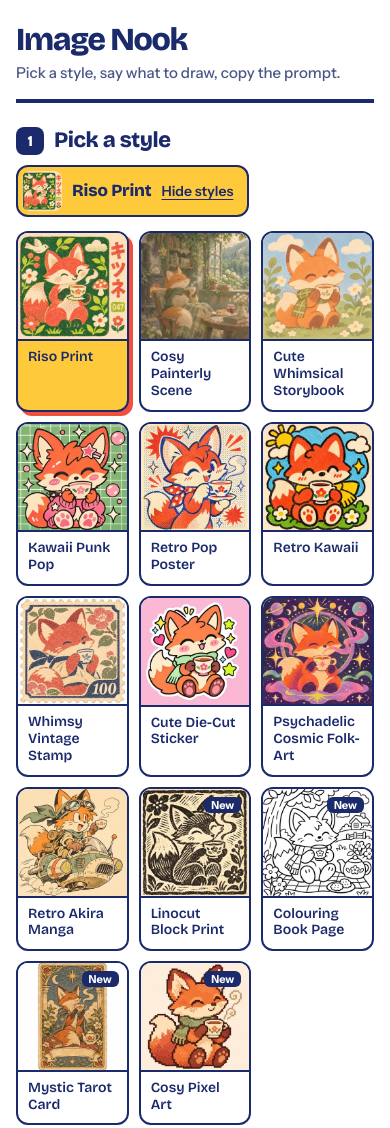
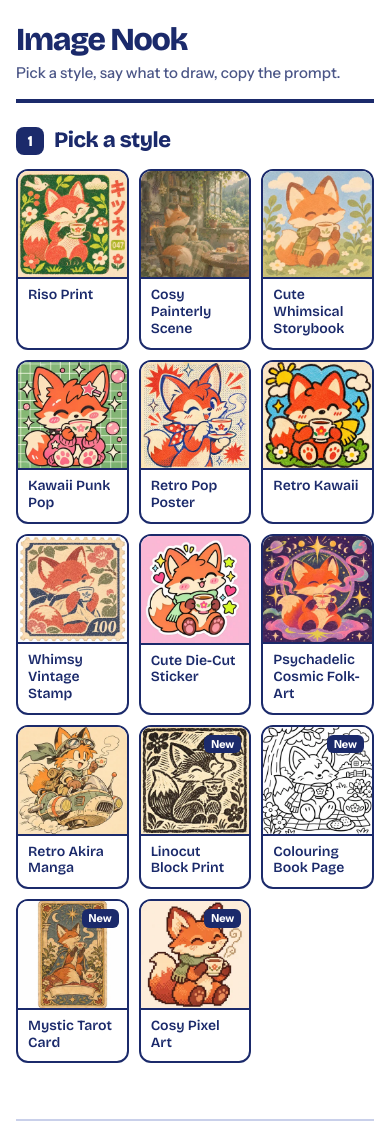
Before and after one commit to matteboye/image-nook, a browser extension: page index.html in a window 390 px wide. Shown: the top 1128 px of the page. Drawn offline with nearby package versions, Linux system fonts and the light colour scheme.

Commit message:
Image Nook v2.4.0: splash page of all styles
The site now opens on a splash page showing every style's thumbnail.
Picking one opens that style on its own screen (example, what to draw,
prompt) with an All styles button; the browser's Back button returns to
the splash and each style has its own bookmarkable address.

Co-Authored-By: Claude Fable 5.2 <noreply@anthropic.com>
Claude-Session: https://claude.ai/code/session_01ViT5tbLsBE6HHaVVyai9Td

```diff
--- a/app.js
+++ b/app.js
@@ -12,7 +12,7 @@
 
 'use strict';
 
-const VERSION = '2.3.0';
+const VERSION = '2.4.0';
 const AUTO_TEXT = 'chosen to suit the subject';
 const NO_SUBJECT = '[YOUR SUBJECT]';
 const ASPECTS = ['1:1', '4:5', '3:4', '2:3', '9:16', '4:3', '3:2', '16:9'];
@@ -611,11 +611,7 @@ function renderCards() {
     const banner = el('img', { class: 'card-img', src: `images/thumbs/${st.key}.webp`, alt: '', loading: 'lazy', width: 320, height: 320 });
     // No example picture yet for this style: fall back to its colour stripes
     banner.addEventListener('error', () => banner.replaceWith(swatchBanner(st.swatch)));
-    const card = el('button', {
-      type: 'button', class: 'card' + (st.key === state.style ? ' active' : ''), 'data-style': st.key,
-      'aria-pressed': st.key === state.style ? 'true' : 'false',
-      onclick: () => pickStyle(st.key, true)
-    }, [
+    const card = el('a', { class: 'card', href: '#' + st.key, 'data-style': st.key }, [
       el('span', { class: 'card-banner' }, [banner]),
       el('span', { class: 'card-body' }, [
         el('span', { class: 'card-name', text: st.label }),
@@ -654,7 +650,7 @@ function applyRecipe(r) {
   Object.assign(state.customs, r.customs || {});
   state.aspect = r.aspect || null;
   state.aspectCustom = r.aspectCustom || '';
-  pickStyle(r.style, true);
+  openStyle(r.style);
 }
 
 function saveRecipe() {
@@ -808,10 +804,6 @@ function renderStylePanel() {
   const traits = st.meta.map(m => (/^(Ghibli|Toriyama|Y2K|Japan)/.test(m) ? m : lowerFirst(m))).join(', ');
   $('meta').textContent = traits.charAt(0).toUpperCase() + traits.slice(1) + '.';
   $('previewName').textContent = st.label;
-  $('toggleName').textContent = st.label;
-  const thumb = el('img', { src: `images/thumbs/${st.key}.webp`, alt: '', width: 40, height: 40 });
-  thumb.addEventListener('error', () => thumb.replaceWith(swatchBanner(st.swatch)));
-  $('toggleThumb').replaceChildren(thumb);
   const big = $('previewImg');
   $('previewBtn').hidden = false; $('previewHint').hidden = false;
   big.onerror = () => { $('previewBtn').hidden = true; $('previewHint').hidden = true; };
@@ -832,28 +824,36 @@ function renderStylePanel() {
   renderTweaks();
 }
 
-// The style cards fold away once a style is picked, so the input sits near the top
-function setPicker(open) {
-  $('stylePicker').hidden = !open;
-  $('styleToggle').setAttribute('aria-expanded', open ? 'true' : 'false');
-  $('toggleAction').textContent = open ? 'Hide styles' : 'Change style';
+// Two screens: the splash with every style, and one style's form.
+// The address keeps track (.../#riso), so the browser's Back button returns
+// to the splash and a single style can be bookmarked.
+function openStyle(key) {
+  if (decodeURIComponent(location.hash.slice(1)) === key) route(); else location.hash = key;
 }
 
-function pickStyle(key, scroll) {
-  if (!STYLE_BY_KEY[key]) return;
-  state.style = key;
-  if (scroll) setPicker(false);
-  store.set('nook.last', { style: key, format: state.format });
-  document.querySelectorAll('.card').forEach(c => {
-    const on = c.dataset.style === key;
-    c.classList.toggle('active', on); c.setAttribute('aria-pressed', on ? 'true' : 'false');
-  });
-  renderStylePanel();
-  update();
-  // On a phone the cards fill the screen, so bring the next step into view
-  if (scroll && window.matchMedia('(max-width: 980px)').matches) {
-    $('make').scrollIntoView({ behavior: window.matchMedia('(prefers-reduced-motion: reduce)').matches ? 'auto' : 'smooth', block: 'start' });
+// The subject box grows with what you type, so it never needs a scrollbar
+function fitSubject() {
+  const t = $('subject');
+  t.style.height = 'auto';
+  t.style.height = t.scrollHeight + 'px';
+}
+
+function route() {
+  const key = decodeURIComponent(location.hash.slice(1));
+  const inStyle = !!STYLE_BY_KEY[key];
+  $('gallery').hidden = inStyle;
+  $('styleView').hidden = !inStyle;
+  if (inStyle) {
+    state.style = key;
+    store.set('nook.last', { style: key, format: state.format });
+    renderStylePanel();
+    update();
+    fitSubject();
+    // With a mouse and keyboard, land ready to type; on a phone, leave the keyboard down
+    if (window.innerWidth > 980 && window.matchMedia('(hover: hover) and (pointer: fine)').matches) $('subject').focus({ preventScroll: true });
   }
+  document.title = inStyle ? `${STYLE_BY_KEY[key].label} - Image Nook` : 'Image Nook';
+  window.scrollTo(0, 0);
 }
 
 // ------------------------------------------------------------
@@ -926,8 +926,6 @@ function init() {
   state.recipes = store.get('nook.recipes', []).filter(r => r && STYLE_BY_KEY[r.style]);
 
   $('version').textContent = 'v' + VERSION;
-  setPicker(!last.style);          // first visit: show every style; after that, start folded
-  $('styleToggle').addEventListener('click', () => setPicker($('stylePicker').hidden));
   $('previewBtn').addEventListener('click', () => {
     $('lightboxImg').src = $('previewImg').src;
     $('lightboxImg').alt = $('previewImg').alt;
@@ -939,12 +937,11 @@ function init() {
   renderStylePanel();
   update();
 
-  // The subject box grows with what you type, so it never needs a scrollbar
-  const fitSubject = () => { const t = $('subject'); t.style.height = 'auto'; t.style.height = t.scrollHeight + 'px'; };
   $('subject').addEventListener('input', (e) => { state.subject = e.target.value; fitSubject(); update(); });
   window.addEventListener('resize', fitSubject);
   if (document.fonts && document.fonts.ready) document.fonts.ready.then(fitSubject);
-  fitSubject();
+  window.addEventListener('hashchange', route);
+  route();
   $('subject').addEventListener('keydown', (e) => {
     if (e.key === 'Enter' && (e.metaKey || e.ctrlKey)) { e.preventDefault(); copyFrom($('copyBtn')); }
   });
--- a/index.html
+++ b/index.html
@@ -21,21 +21,16 @@
     <p class="strapline">Pick a style, say what to draw, copy the prompt.</p>
   </header>
 
-  <!-- STEP 1 -->
-  <section class="step-block" aria-labelledby="step1">
-    <div class="step-head">
-      <h2 class="step-title" id="step1"><span class="step-num">1</span> Pick a style</h2>
-      <button type="button" class="style-toggle" id="styleToggle" aria-expanded="false" aria-controls="stylePicker">
-        <span class="style-toggle-thumb" id="toggleThumb"></span>
-        <span class="style-toggle-name" id="toggleName"></span>
-        <span class="style-toggle-action" id="toggleAction">Change style</span>
-      </button>
-    </div>
+  <!-- SPLASH: every style -->
+  <section class="step-block" id="gallery" aria-labelledby="step1">
+    <h2 class="step-title" id="step1"><span class="step-num">1</span> Pick a style</h2>
     <div class="recipes" id="recipes" hidden></div>
-    <div id="stylePicker" hidden>
-      <div class="cards" id="cards"></div>
-    </div>
+    <nav class="cards" id="cards" aria-label="Styles"></nav>
   </section>
+
+  <!-- ONE STYLE: example, what to draw, prompt -->
+  <div id="styleView" hidden>
+  <a class="back" href="#">All styles</a>
 
   <div class="layout">
 
@@ -46,7 +41,7 @@
       </button>
       <p class="preview-name" id="previewName"></p>
       <p class="meta" id="meta" aria-live="polite"></p>
-      <p class="hint" id="previewHint">Example: a fox holding a teacup, with the default settings. Click the picture to enlarge it.</p>
+      <p class="hint" id="previewHint">Example: a fox holding a teacup, with the default settings. Tap or click the picture to enlarge it.</p>
     </aside>
 
     <!-- STEP 2 -->
@@ -120,6 +115,7 @@
     </section>
 
   </div>
+  </div>
 
   <footer class="foot">
     <span>Image Nook <span id="version"></span></span>
--- a/styles.css
+++ b/styles.css
@@ -84,30 +84,32 @@ header {
   flex-shrink: 0;
 }
 
-.step-head { display: flex; align-items: center; flex-wrap: wrap; gap: 10px 20px; margin-bottom: 14px; }
-.step-head .step-title { margin-bottom: 0; }
+#gallery[hidden], #styleView[hidden] { display: none; }
 
-.style-toggle {
+.back {
   display: inline-flex;
   align-items: center;
   gap: 10px;
-  background: var(--yellow);
   color: var(--ink);
+  text-decoration: none;
+  font-size: 15px;
+  font-weight: 600;
   border: 2px solid var(--ink);
   border-radius: var(--radius);
-  font-family: inherit;
-  padding: 4px 14px 4px 4px;
-  min-height: 48px;
-  cursor: pointer;
-  text-align: left;
+  padding: 8px 16px 8px 14px;
+  min-height: 44px;
+  margin-bottom: 28px;
 }
-.style-toggle:hover { box-shadow: 3px 3px 0 var(--red); }
-.style-toggle-thumb { width: 40px; height: 40px; border-radius: 8px; overflow: hidden; flex-shrink: 0; display: block; }
-.style-toggle-thumb img, .style-toggle-thumb .card-swatch { width: 100%; height: 100%; object-fit: cover; display: block; }
-.style-toggle-name { font-family: var(--display); font-size: 17px; font-weight: 800; letter-spacing: -0.01em; }
-.style-toggle-action { font-size: 14px; font-weight: 600; text-decoration: underline; text-underline-offset: 3px; }
-
-#stylePicker[hidden] { display: none; }
+.back::before {
+  content: '';
+  width: 8px;
+  height: 8px;
+  border-left: 3px solid var(--ink);
+  border-bottom: 3px solid var(--ink);
+  transform: rotate(45deg);
+  margin-left: 3px;
+}
+.back:hover { background: var(--yellow); }
 
 /* ============ EXAMPLE PREVIEW ============ */
 .preview-col { min-width: 0; display: flex; flex-direction: column; gap: 8px; }
@@ -141,7 +143,7 @@ header {
 .lightbox form { display: flex; justify-content: flex-end; margin-top: 10px; }
 
 /* ============ FOCUS ============ */
-.card:focus-visible, .chip:focus-visible, .btn:focus-visible, .format-btn:focus-visible,
+.card:focus-visible, .back:focus-visible, .chip:focus-visible, .btn:focus-visible, .format-btn:focus-visible,
 .actions button:focus-visible, .recipe button:focus-visible, summary:focus-visible, pre:focus-visible,
 input:focus-visible, textarea:focus-visible, select:focus-visible {
   outline: 3px solid var(--red);
@@ -160,6 +162,7 @@ input:focus-visible, textarea:focus-visible, select:focus-visible {
   display: flex;
   flex-direction: column;
   text-align: left;
+  text-decoration: none;
   background: var(--paper);
   color: var(--ink);
   border: 2px solid var(--ink);
@@ -169,7 +172,8 @@ input:focus-visible, textarea:focus-visible, select:focus-visible {
   font-family: inherit;
   transition: transform 0.12s ease, box-shadow 0.12s ease, background 0.12s ease;
 }
-.card:hover { transform: translate(-2px, -2px); box-shadow: 4px 4px 0 var(--ink); }
+.card:hover { transform: translate(-2px, -2px); box-shadow: 5px 5px 0 var(--red); background: var(--yellow); }
+.card:hover .card-tag { color: var(--ink); }
 .card:active { transform: none; box-shadow: none; }
 
 .card-banner {
@@ -187,8 +191,6 @@ input:focus-visible, textarea:focus-visible, select:focus-visible {
 .card-name { font-family: var(--display); font-weight: 600; font-size: 16px; line-height: 1.2; }
 .card-tag { font-size: 13px; color: var(--ink-soft); }
 
-.card.active { background: var(--yellow); box-shadow: 5px 5px 0 var(--red); transform: none; }
-.card.active .card-tag { color: var(--ink); }
 
 .card-new {
   position: absolute;
@@ -530,6 +532,7 @@ pre.prose .json-key { font-weight: 700; }
 /* ============ SMALL SCREENS + MOTION ============ */
 @media (max-width: 768px) {
   .wrap { padding: 24px 16px 48px; }
+  .back { margin-bottom: 20px; }
   header { margin-bottom: 24px; padding-bottom: 14px; }
   .wordmark { font-size: 32px; }
   .cards { grid-template-columns: repeat(3, minmax(0, 1fr)); gap: 10px; }
@@ -537,7 +540,6 @@ pre.prose .json-key { font-weight: 700; }
   .card-tag { display: none; }
   .card-body { padding: 8px 10px 10px; }
   .output-frame { padding: 18px; }
-  .card.active { box-shadow: 4px 4px 0 var(--red); }
   .preview-col { grid-template-columns: 120px minmax(0, 1fr); column-gap: 14px; }
   .preview-name { font-size: 18px; margin-top: 0; }
   .step-block { margin-bottom: 28px; }
```
Also changed, not shown: manifest.json, 1 other file.
